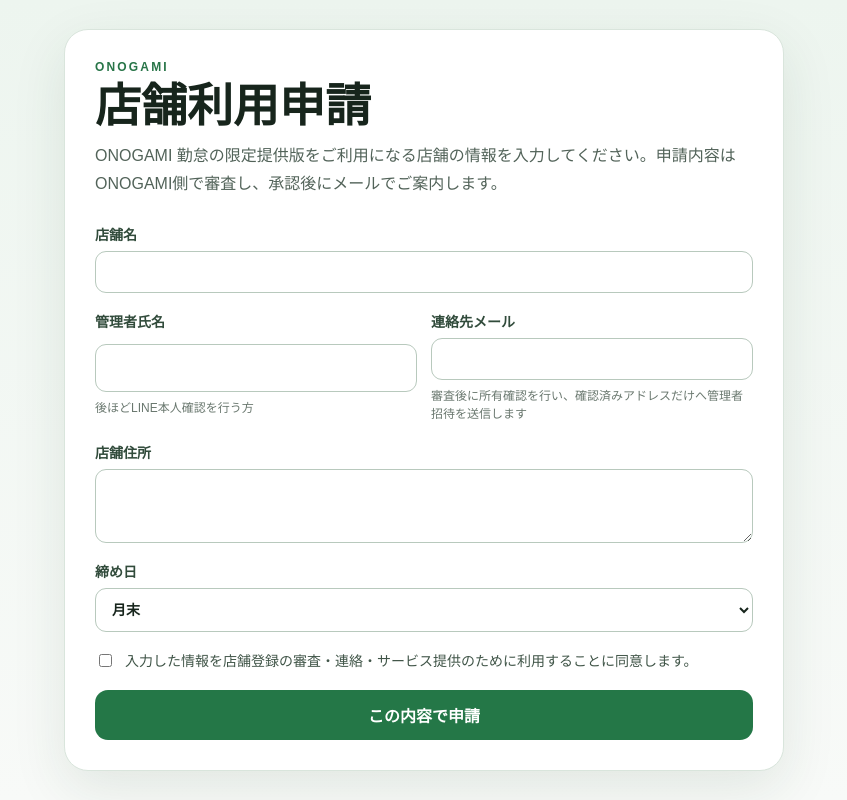
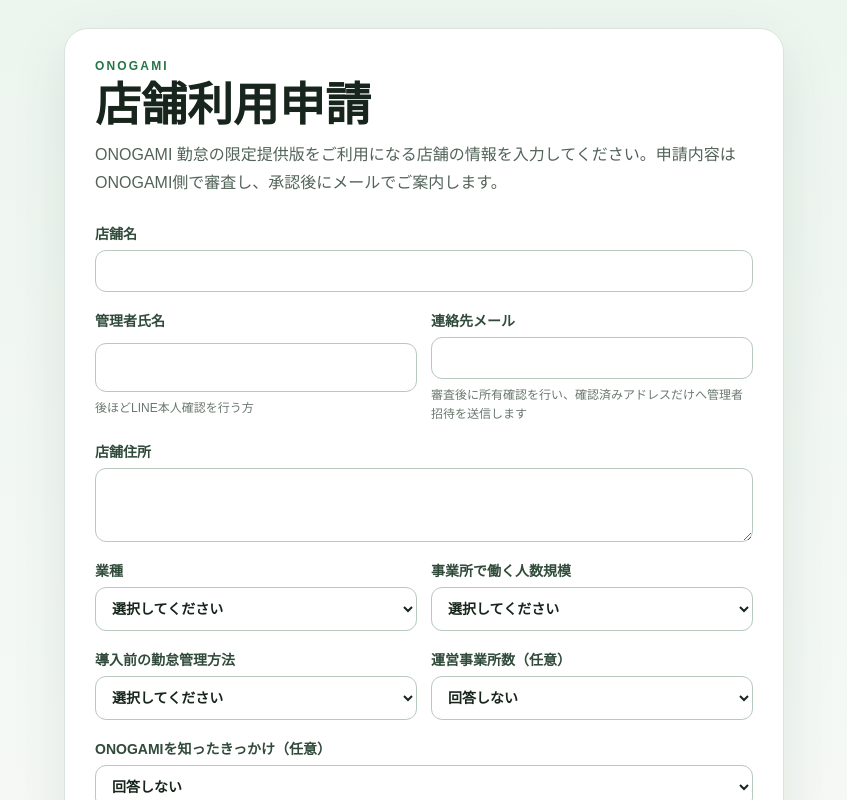
Before and after one commit to beniton1980/time-recorder, a Next.js app: page /onboarding/apply in a window 1280 px wide. Shown: the top 800 px of the page, without its empty margins (216-1063 px from the left). Built offline with nearby package versions, Linux system fonts and the light colour scheme.

Commit message:
Add business attributes to onboarding form

```diff
--- a/app/onboarding/apply/page.tsx
+++ b/app/onboarding/apply/page.tsx
@@ -1,6 +1,13 @@
 "use client";
 
 import { FormEvent, useState } from "react";
+import {
+  businessCategoryOptions,
+  priorAttendanceMethodOptions,
+  reportedAcquisitionSourceOptions,
+  staffCountRangeOptions,
+  storeCountRangeOptions,
+} from "@/lib/onboarding/business-attributes";
 import styles from "../onboarding.module.css";
 
 type FormState = {
@@ -8,6 +15,11 @@ type FormState = {
   managerLegalName: string;
   contactEmail: string;
   storeAddress: string;
+  businessCategory: string;
+  staffCountRange: string;
+  storeCountRange: string;
+  priorAttendanceMethod: string;
+  reportedAcquisitionSource: string;
   closingRule: string;
   termsAccepted: boolean;
 };
@@ -17,6 +29,11 @@ const initial: FormState = {
   managerLegalName: "",
   contactEmail: "",
   storeAddress: "",
+  businessCategory: "",
+  staffCountRange: "",
+  storeCountRange: "",
+  priorAttendanceMethod: "",
+  reportedAcquisitionSource: "",
   closingRule: "month_end",
   termsAccepted: false,
 };
@@ -49,6 +66,11 @@ export default function OnboardingApplyPage() {
           managerLegalName: form.managerLegalName,
           contactEmail: form.contactEmail,
           storeAddress: form.storeAddress,
+          businessCategory: form.businessCategory,
+          staffCountRange: form.staffCountRange,
+          storeCountRange: form.storeCountRange || null,
+          priorAttendanceMethod: form.priorAttendanceMethod,
+          reportedAcquisitionSource: form.reportedAcquisitionSource || null,
           timezone: "Asia/Tokyo",
           businessDayStartMinute: 300,
           closingRule: form.closingRule,
@@ -60,6 +82,7 @@ export default function OnboardingApplyPage() {
         const messages: Record<string, string> = {
           REQUIRED_FIELD_MISSING: "未入力の必須項目があります。",
           INVALID_CONTACT_EMAIL: "メールアドレスを確認してください。",
+          INVALID_BUSINESS_ATTRIBUTE: "業種・人数規模・導入前の管理方法を確認してください。",
           TERMS_ACCEPTANCE_REQUIRED: "利用条件への同意が必要です。",
         };
         throw new Error(messages[data.code] ?? "申請を送信できませんでした。");
@@ -92,6 +115,15 @@ export default function OnboardingApplyPage() {
         <label className={styles.field}>連絡先メール<input required type="email" maxLength={254} value={form.contactEmail} onChange={(e)=>update("contactEmail",e.target.value)} /><span className={styles.help}>審査後に所有確認を行い、確認済みアドレスだけへ管理者招待を送信します</span></label>
       </div>
       <label className={styles.field}>店舗住所<textarea required maxLength={300} rows={3} value={form.storeAddress} onChange={(e)=>update("storeAddress",e.target.value)} /></label>
+      <div className={styles.grid}>
+        <label className={styles.field}>業種<select required value={form.businessCategory} onChange={(e)=>update("businessCategory",e.target.value)}><option value="">選択してください</option>{businessCategoryOptions.map((option)=><option key={option.value} value={option.value}>{option.label}</option>)}</select></label>
+        <label className={styles.field}>事業所で働く人数規模<select required value={form.staffCountRange} onChange={(e)=>update("staffCountRange",e.target.value)}><option value="">選択してください</option>{staffCountRangeOptions.map((option)=><option key={option.value} value={option.value}>{option.label}</option>)}</select></label>
+      </div>
+      <div className={styles.grid}>
+        <label className={styles.field}>導入前の勤怠管理方法<select required value={form.priorAttendanceMethod} onChange={(e)=>update("priorAttendanceMethod",e.target.value)}><option value="">選択してください</option>{priorAttendanceMethodOptions.map((option)=><option key={option.value} value={option.value}>{option.label}</option>)}</select></label>
+        <label className={styles.field}>運営事業所数（任意）<select value={form.storeCountRange} onChange={(e)=>update("storeCountRange",e.target.value)}><option value="">回答しない</option>{storeCountRangeOptions.map((option)=><option key={option.value} value={option.value}>{option.label}</option>)}</select></label>
+      </div>
+      <label className={styles.field}>ONOGAMIを知ったきっかけ（任意）<select value={form.reportedAcquisitionSource} onChange={(e)=>update("reportedAcquisitionSource",e.target.value)}><option value="">回答しない</option>{reportedAcquisitionSourceOptions.map((option)=><option key={option.value} value={option.value}>{option.label}</option>)}</select></label>
       <label className={styles.field}>締め日<select value={form.closingRule} onChange={(e)=>update("closingRule",e.target.value)}><option value="month_end">月末</option><option value="day_15">15日</option><option value="day_25">25日</option></select></label>
       <label className={styles.check}><input required type="checkbox" checked={form.termsAccepted} onChange={(e)=>update("termsAccepted",e.target.checked)} /><span>入力した情報を店舗登録の審査・連絡・サービス提供のために利用することに同意します。</span></label>
       {error && <p className={styles.error} role="alert">{error}</p>}
```
